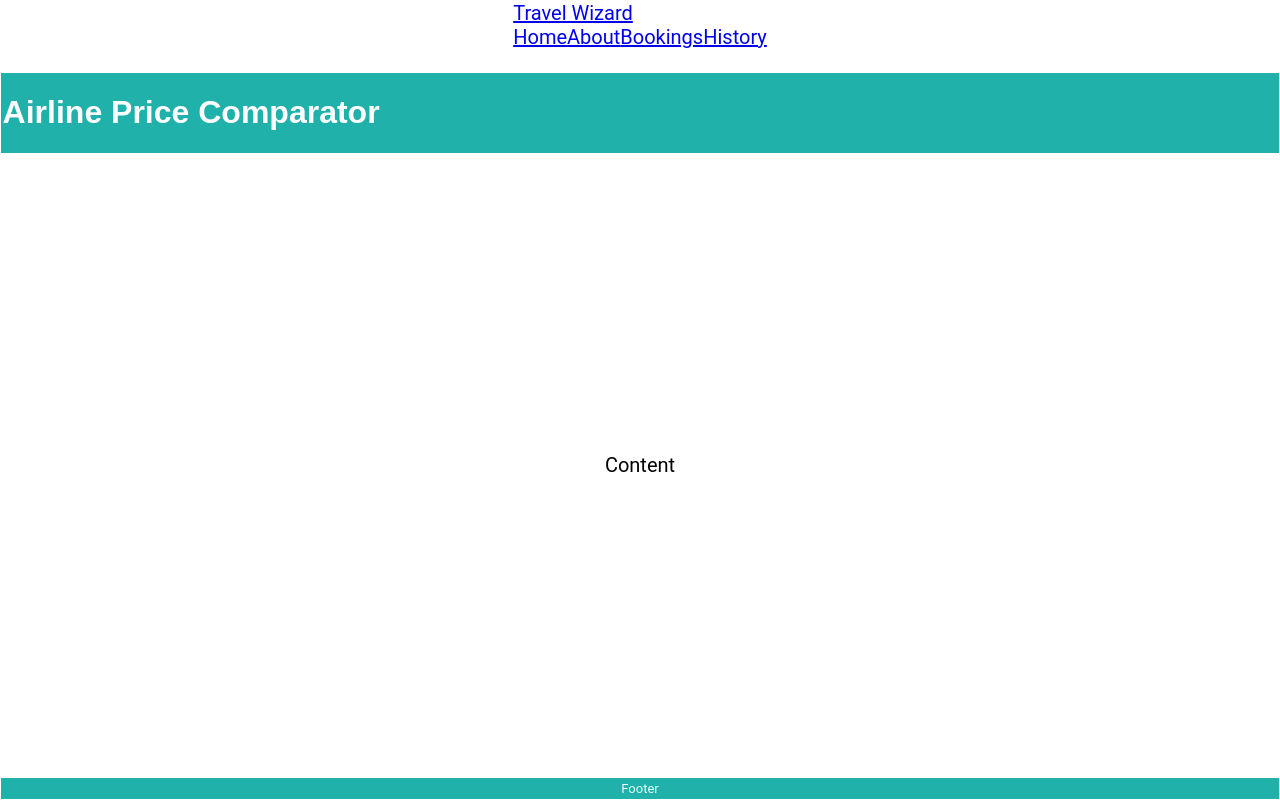
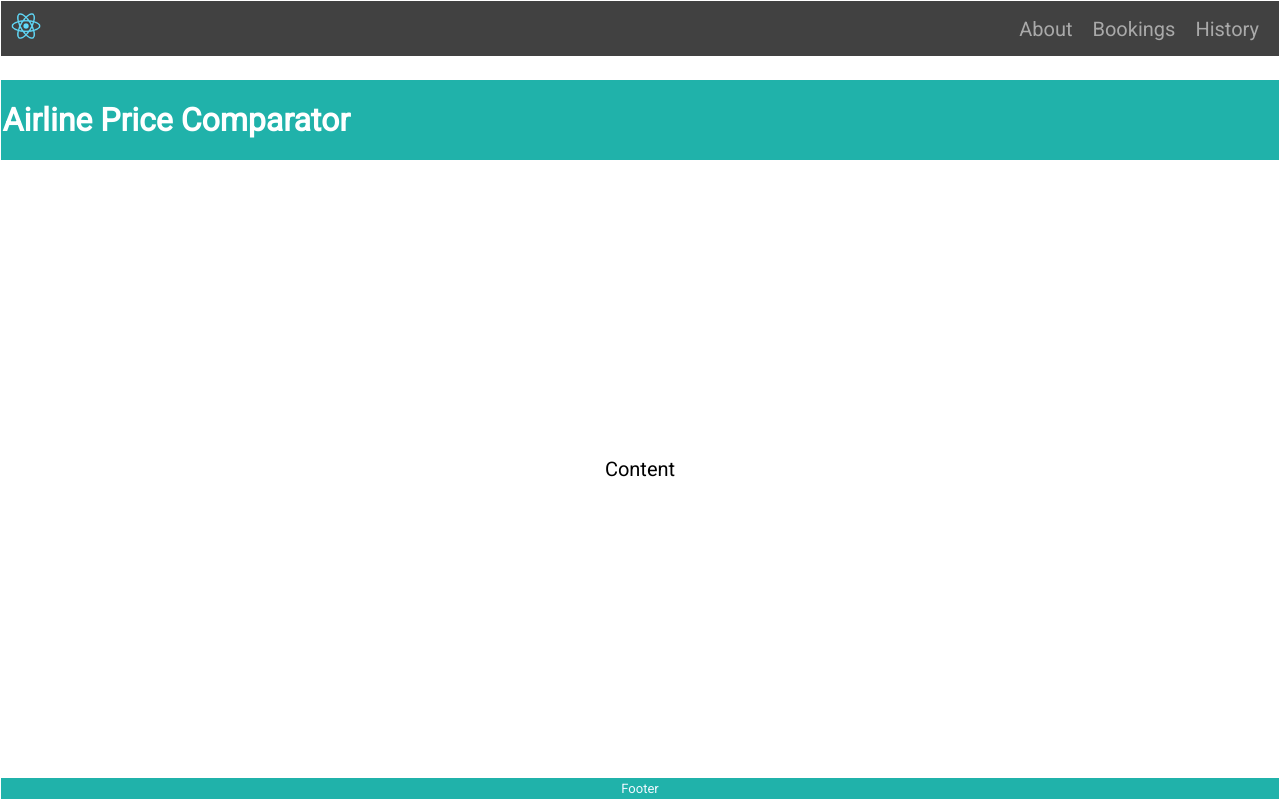
Before and after one commit to rydaws/mighty-ducks, a React (Create React App) app in the folder mighty-ducks/: page / in a window 1280 px wide. Built offline with nearby package versions, Linux system fonts and the light colour scheme.

Commit message:
Added styling to navbar

```diff
--- a/mighty-ducks/src/components/AirNavBar.js
+++ b/mighty-ducks/src/components/AirNavBar.js
@@ -1,3 +1,4 @@
+import React from 'react';
 import Container from 'react-bootstrap/Container';
 import Nav from 'react-bootstrap/Nav';
 import Navbar from 'react-bootstrap/Navbar';
@@ -5,14 +6,20 @@ import Navbar from 'react-bootstrap/Navbar';
 function AirNavBar() {
   return (
     <>
-      <Navbar bg="dark" variant="dark">
-        <Container>
-          <Navbar.Brand href="#home">Travel Wizard</Navbar.Brand>
+      <Navbar sticky="top" bg="dark" variant="dark" className="Navbar">
+        <Container className="container">
+          <Navbar.Brand href="#home" className="navbar-brand">
+            <img
+            src="logo192.png"
+            width="30"
+            height="30"
+            alt="Logo"
+            />
+          </Navbar.Brand>
           <Nav className="me-auto">
-            <Nav.Link href="#home">Home</Nav.Link>
-            <Nav.Link href="#about">About</Nav.Link>
-            <Nav.Link href="#bookings">Bookings</Nav.Link>
-            <Nav.Link href="#history">History</Nav.Link>
+            <Nav.Link href="#about" className="navbar-links">About</Nav.Link>
+            <Nav.Link href="#bookings" className="navbar-links">Bookings</Nav.Link>
+            <Nav.Link href="#history" className="navbar-links">History</Nav.Link>
           </Nav>
         </Container>
       </Navbar>
--- a/mighty-ducks/src/index.css
+++ b/mighty-ducks/src/index.css
@@ -1,4 +1,8 @@
+@import url('https://fonts.googleapis.com/css2?family=Roboto&display=swap');
+
+
 * {
+  font-family: Roboto;
   margin: 0;
   padding: 0;
   box-sizing: border-box;
@@ -21,7 +25,6 @@ body {
   display: flex;
   flex-direction: column;
   justify-content: center;
-  align-items: center;
   height: 100vh;
   width: 100%;
   max-width: 3500px;
@@ -38,7 +41,6 @@ header {
   display: flex;
   justify-content: space-between;
   align-items: center;
-  font-family: sans-serif;
   font-size: medium;
 }
 
@@ -61,3 +63,32 @@ footer {
   place-content: center;
   font-size: small;
 }
+
+.container {
+  background-color: #414141;
+  display: flex;
+  justify-content: space-between;
+  align-items: center;
+  padding: 10px;
+}
+
+.navbar-brand {
+  text-decoration: none;
+  transition: 0.3s;
+}
+
+.navbar-brand:hover {
+  transform: scale(1.2);
+}
+.navbar-links {
+  color: #ffffff8c;
+  text-decoration: none;
+  outline: none;
+  padding-left: 0.5rem;
+  padding-right: 0.5rem;
+  transition: 0.3s
+}
+
+.navbar-links:hover{
+  color: #e9e9e9;
+}
```
